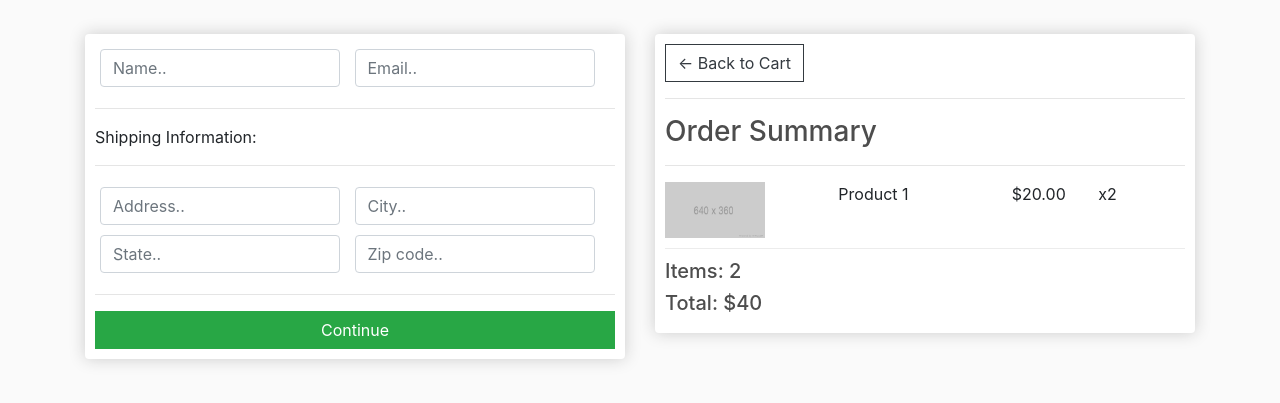
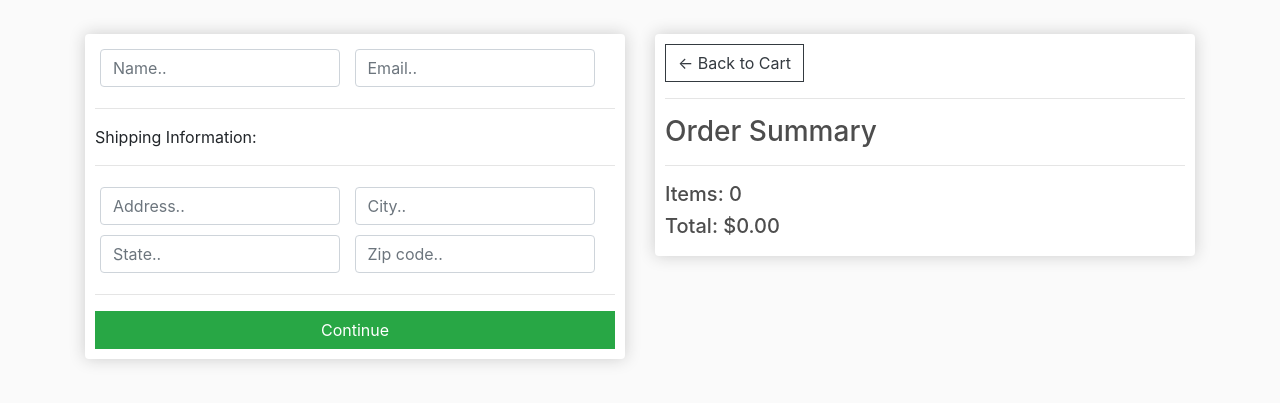
Before and after one commit to eognianov/django-ecomerce, a Django app: page /checkout/ in a window 1280 px wide. Shown: the part 57-460 px from the top of the page. Run offline with Django 3.2, Linux system fonts and the light colour scheme; some libraries are stand-ins or nearby versions.

Commit message:
render data to the checkout view

```diff
--- a/ecommerce/store/templates/store/checkout.html
+++ b/ecommerce/store/templates/store/checkout.html
@@ -48,14 +48,16 @@
             <hr>
             <h3>Order Summary</h3>
             <hr>
-            <div class="cart-row">
-                <div style="flex:2"><img class="row-image" src="{% static 'images/placeholder.png' %}"></div>
-                <div style="flex:2"><p>Product 1</p></div>
-                <div style="flex:1"><p>$20.00</p></div>
-                <div style="flex:1"><p>x2</p></div>
-            </div>
-            <h5>Items:   2</h5>
-            <h5>Total:   $40</h5>
+            {% for item in items %}
+                <div class="cart-row">
+                    <div style="flex:2"><img class="row-image" src="{{ item.product.imageUrl }}"></div>
+                    <div style="flex:2"><p>{{ item.product.name}}</p></div>
+                    <div style="flex:1"><p>${{ item.product.price|floatformat:2 }}</p></div>
+                    <div style="flex:1"><p>x{{ item.quantity }}</p></div>
+                </div>
+            {% endfor %}
+            <h5>Items:   {{ order.get_cart_items }}</h5>
+            <h5>Total:   ${{ order.get_cart_total|floatformat:2 }}</h5>
         </div>
 	</div>
 </div>
--- a/ecommerce/store/views.py
+++ b/ecommerce/store/views.py
@@ -18,5 +18,12 @@ def cart(request):
     return render(request, 'store/cart.html', context)
 
 def checkout(request):
-    context = {}
+    if request.user.is_authenticated:
+        customer = request.user.customer
+        order, created = Order.objects.get_or_create(customer=customer, complete=False)
+        items = order.orderitem_set.all()
+    else:
+        items = []
+        order = {'get_cart_total':0, 'get_cart_items':0}
+    context = {'items': items, 'order': order}
     return render(request, 'store/checkout.html', context)
```
